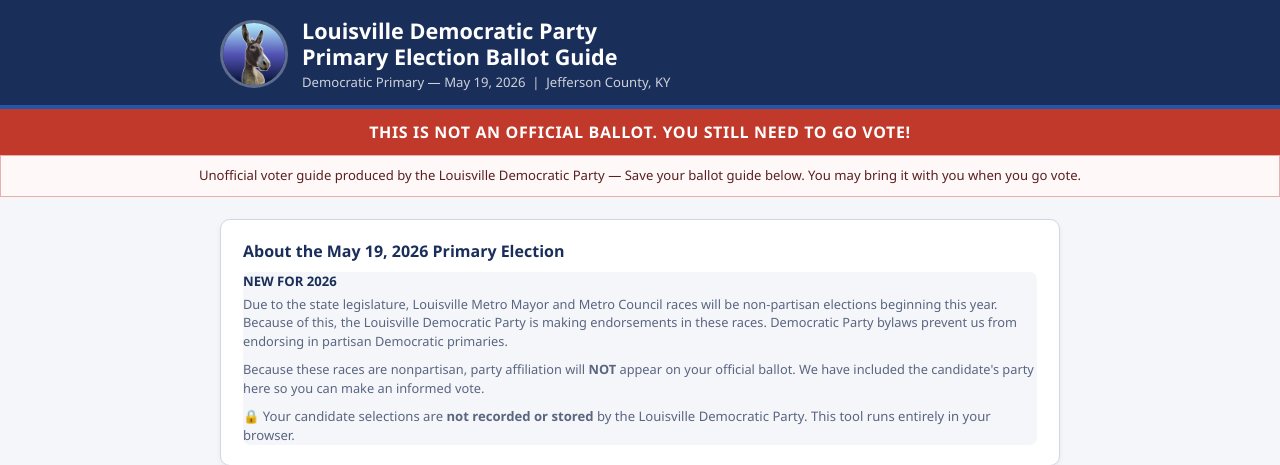
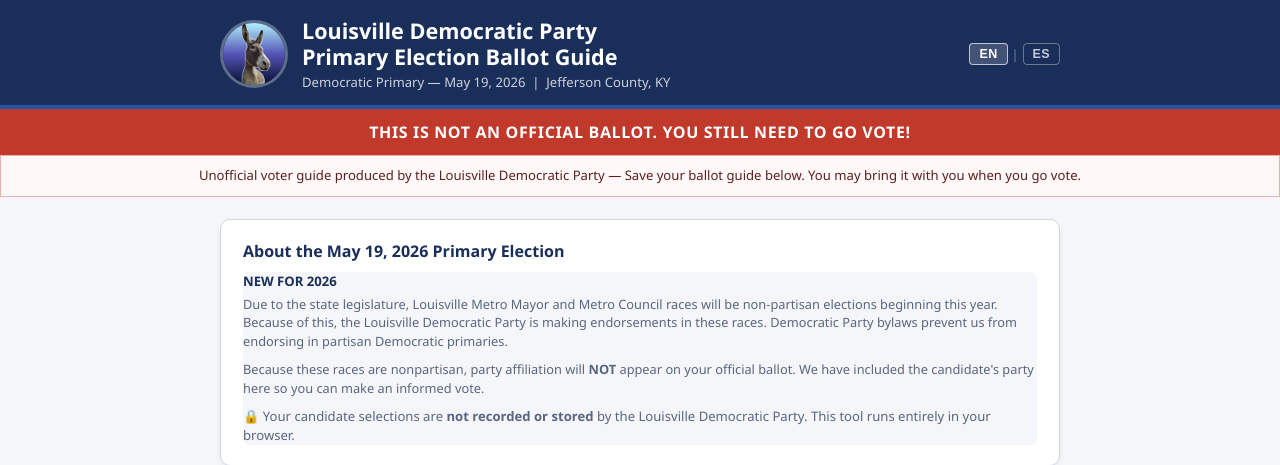
Before and after one commit to rkahne/sample-ballot-2026, a Flask app: page / in a window 1280 px wide. Shown: the top 465 px of the page. Run offline with Flask 3, Linux system fonts and the light colour scheme; some libraries are stand-ins or nearby versions.

Commit message:
Unhide language toggle — Spanish copy editing complete
Co-Authored-By: Claude Sonnet 4.6 <noreply@anthropic.com>

```diff
--- a/templates/index.html
+++ b/templates/index.html
@@ -394,7 +394,7 @@
 
     /* ── Language toggle ── */
     .lang-toggle {
-      display: none; /* hidden until copy editing is complete */
+      display: flex; align-items: center; gap: 4px; margin-left: auto;
     }
     .lang-btn {
       background: transparent; border: 1px solid rgba(255,255,255,0.35);
```
